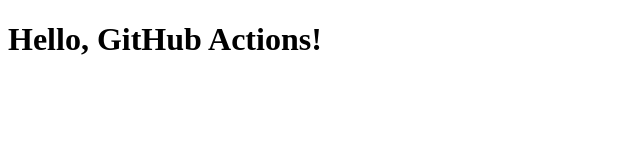
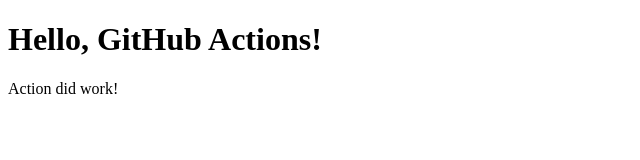
Before and after one commit to rom-let/gh-deployment-workflow, a plain HTML site: page index.html in a window 1280 px wide. Shown: the whole page, without its empty margins (0-640 px from the left). Drawn offline with Linux system fonts and the light colour scheme.

Commit message:
testing action

```diff
--- a/index.html
+++ b/index.html
@@ -8,5 +8,6 @@
   </head>
     <body>
       <h1>Hello, GitHub Actions!</h1>
+	<p> Action did work!</p>
     </body>
 </html>
```
